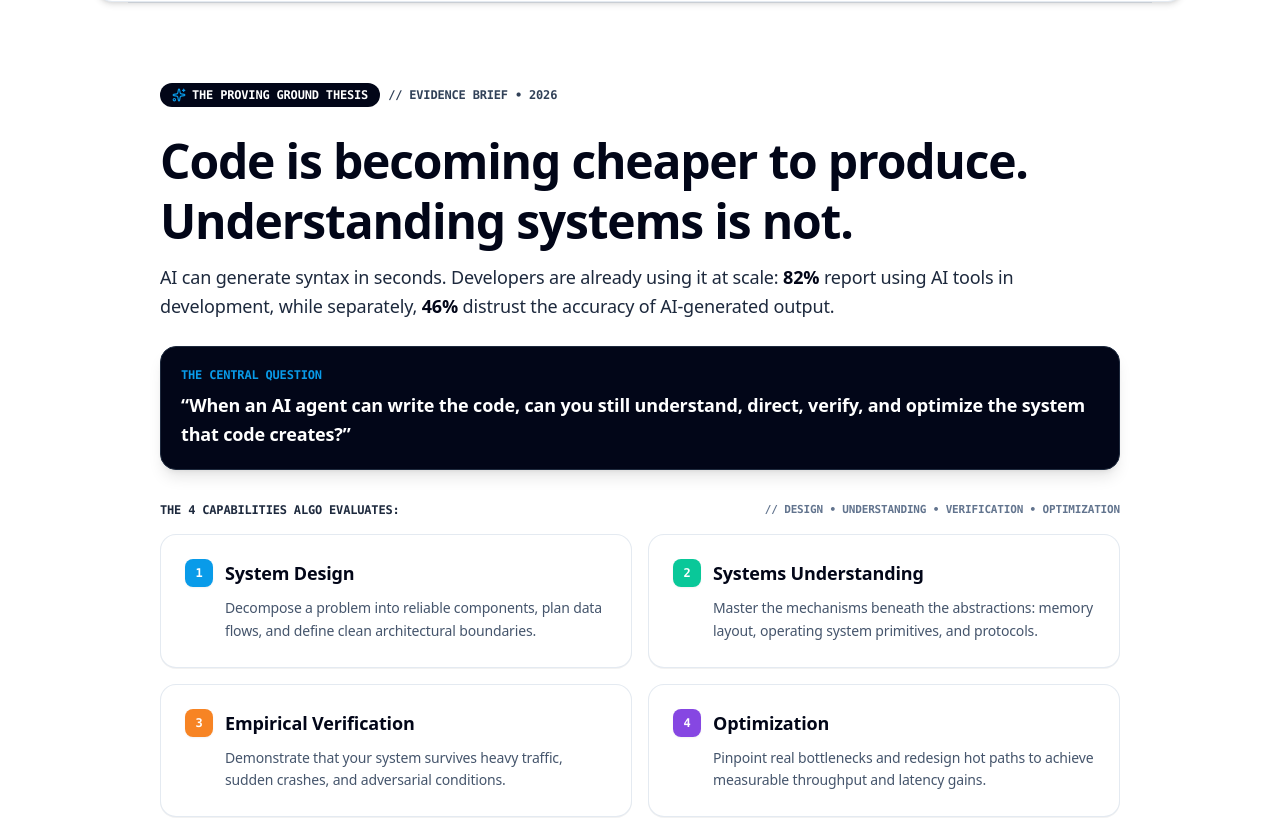
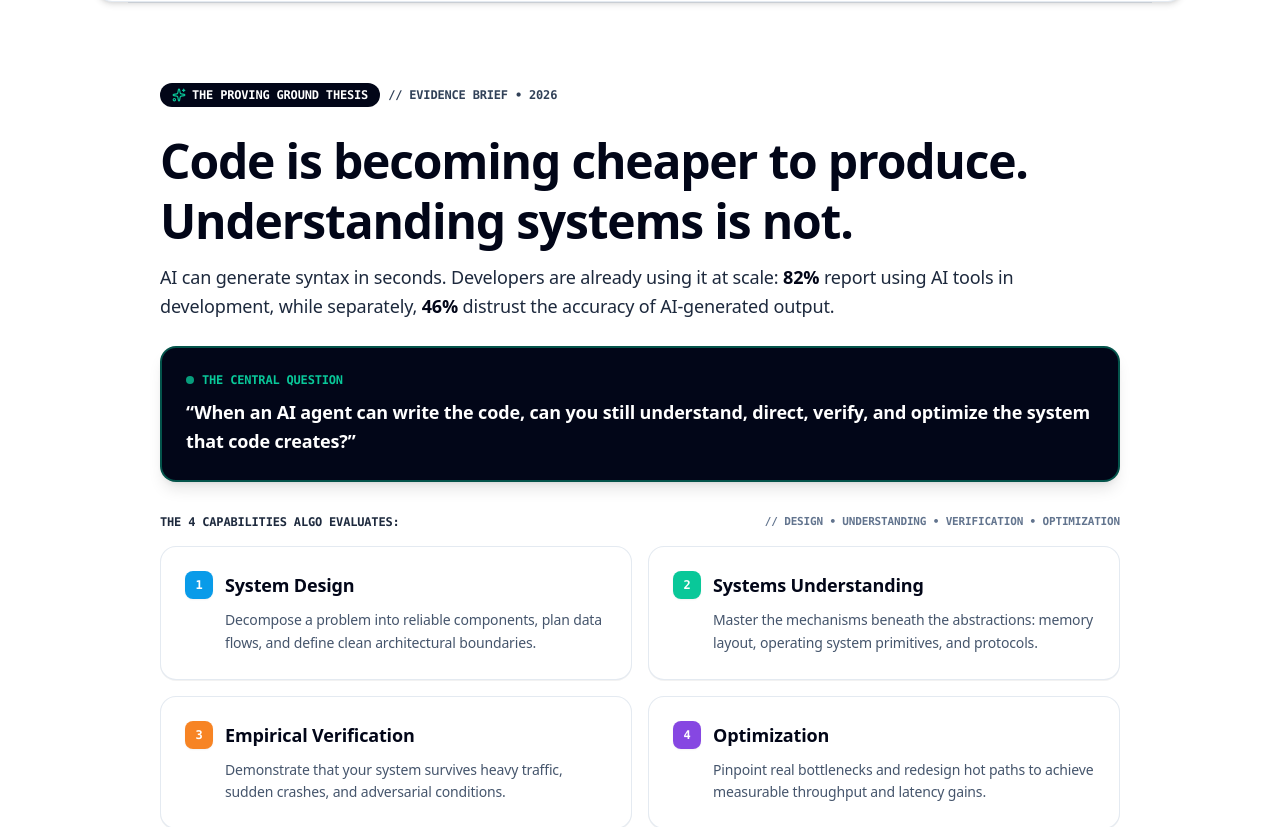
Before and after one commit to PandiaJason/ALGO, a Next.js app: page / in a window 1280 px wide. Shown: the part 780-1607 px from the top of the page. Built offline with nearby package versions, Linux system fonts and the light colour scheme; no server answers.

Commit message:
style: use brand green color for Central Question and Case Study CTA, remove duplicate case study banner

```diff
--- a/src/app/page.tsx
+++ b/src/app/page.tsx
@@ -7,7 +7,6 @@ import { HeroTerminal } from "@/components/home/hero-terminal";
 import { DailyChallengeBanner } from "@/components/home/daily-challenge-banner";
 import { HomeManifesto } from "@/components/home/home-manifesto";
 import { HomeWishlist } from "@/components/home/home-wishlist";
-import { HomeCaseStudyBanner } from "@/components/home/home-case-study-banner";
 import { ChevronRight, Play, Route } from "lucide-react";
 
 export const dynamic = "force-dynamic";
@@ -85,11 +84,6 @@ export default async function HomePage() {
         {/* 6. JOIN WISHLIST & DIRECT MESSAGE (Queued in Admin Control)    */}
         {/* ============================================================== */}
         <HomeWishlist />
-
-        {/* ============================================================== */}
-        {/* 7. FULL RESEARCH BRIEF & CASE STUDY BANNER                     */}
-        {/* ============================================================== */}
-        <HomeCaseStudyBanner />
       </main>
 
       <Footer />
--- a/src/components/explore/explore-manifesto.tsx
+++ b/src/components/explore/explore-manifesto.tsx
@@ -34,7 +34,7 @@ export function ExploreManifesto() {
       <section className="space-y-6 pt-2 border-b border-slate-200/80 pb-14">
         <div className="flex flex-wrap items-center gap-2">
           <span className="inline-flex items-center gap-1.5 px-3 py-1 rounded-full text-xs font-mono font-bold tracking-wider uppercase bg-slate-950 text-white">
-            <FileText className="w-3.5 h-3.5 text-[#099BE9]" />
+            <FileText className="w-3.5 h-3.5 text-[#09C899]" />
             Case Study: Systems Engineering in the Agentic Era
           </span>
           <span className="text-xs font-mono font-bold text-slate-700">
@@ -52,9 +52,12 @@ export function ExploreManifesto() {
           </p>
         </div>
 
-        <div className="p-6 rounded-2xl bg-slate-950 text-white shadow-lg border border-slate-800 space-y-3">
-          <div className="text-xs font-mono uppercase tracking-wider text-[#099BE9] font-bold">
-            The Central Question
+        <div className="p-6 rounded-2xl bg-slate-950 text-white shadow-lg border-2 border-[#09C899]/40 space-y-3">
+          <div className="flex items-center gap-2">
+            <span className="w-2 h-2 rounded-full bg-[#09C899] animate-pulse" />
+            <span className="text-xs font-mono uppercase tracking-wider text-[#09C899] font-bold">
+              The Central Question
+            </span>
           </div>
           <p className="text-lg sm:text-xl font-extrabold text-white leading-relaxed">
             &ldquo;When an AI agent can write the code, can you still understand, direct, verify, and optimize the system that code creates?&rdquo;
--- a/src/components/home/home-manifesto.tsx
+++ b/src/components/home/home-manifesto.tsx
@@ -22,7 +22,7 @@ export function HomeManifesto() {
       <div className="space-y-6">
         <div className="flex flex-wrap items-center gap-2">
           <span className="inline-flex items-center gap-1.5 px-3 py-1 rounded-full text-xs font-mono font-bold uppercase tracking-wider bg-slate-950 text-white">
-            <Sparkles className="w-3.5 h-3.5 text-[#099BE9]" />
+            <Sparkles className="w-3.5 h-3.5 text-[#09C899]" />
             The Proving Ground Thesis
           </span>
           <span className="text-xs font-mono font-bold text-slate-700">
@@ -42,9 +42,12 @@ export function HomeManifesto() {
           </p>
         </div>
 
-        <div className="p-5 rounded-2xl bg-slate-950 text-white shadow-lg border border-slate-800 space-y-2">
-          <div className="text-xs font-mono uppercase tracking-wider text-[#099BE9] font-bold">
-            The Central Question
+        <div className="p-5 sm:p-6 rounded-2xl bg-slate-950 text-white shadow-lg border-2 border-[#09C899]/40 space-y-2.5">
+          <div className="flex items-center gap-2">
+            <span className="w-2 h-2 rounded-full bg-[#09C899] animate-pulse" />
+            <span className="text-xs font-mono uppercase tracking-wider text-[#09C899] font-bold">
+              The Central Question
+            </span>
           </div>
           <p className="text-base sm:text-lg font-bold text-white leading-relaxed">
             &ldquo;When an AI agent can write the code, can you still understand, direct, verify, and optimize the system that code creates?&rdquo;
@@ -487,27 +490,27 @@ export function HomeManifesto() {
       {/* 7. CTA: READ FULL CASE STUDY                                   */}
       {/* ============================================================== */}
       <div className="pt-4 border-t border-slate-200">
-        <div className="rounded-2xl border border-slate-200 bg-slate-50 p-6 sm:p-8 flex flex-col sm:flex-row items-center justify-between gap-6 shadow-2xs">
+        <div className="rounded-3xl bg-slate-950 text-white p-6 sm:p-8 flex flex-col sm:flex-row items-center justify-between gap-6 shadow-xl border-2 border-[#09C899]/30">
           <div className="space-y-1.5 text-center sm:text-left">
             <div className="flex items-center justify-center sm:justify-start gap-2">
-              <span className="text-xs font-mono font-bold text-[#099BE9] uppercase tracking-wider">
+              <span className="text-xs font-mono font-bold text-[#09C899] uppercase tracking-wider">
                 DEEP RESEARCH &amp; ANALYSIS
               </span>
-              <span className="text-xs font-mono text-slate-500">• 20-System Curriculum</span>
+              <span className="text-xs font-mono text-slate-400">• 20-System Curriculum</span>
             </div>
-            <h4 className="text-lg sm:text-xl font-extrabold text-slate-950 tracking-tight">
+            <h4 className="text-lg sm:text-xl font-extrabold text-white tracking-tight">
               Case Study: Systems Engineering in the Agentic Era
             </h4>
-            <p className="text-xs sm:text-sm text-slate-700 font-medium max-w-xl">
+            <p className="text-xs sm:text-sm text-slate-300 font-normal max-w-xl">
               Explore the 10 invariant dimensions of systems thinking, the 6-stage engineering progression, the 20-system curriculum, and full empirical data from SWE-bench and developer reports.
             </p>
           </div>
 
           <Link
             href="/case-study"
-            className="inline-flex items-center gap-2 px-5 py-3 rounded-xl text-xs sm:text-sm font-bold text-white bg-slate-950 hover:bg-slate-800 transition-all shadow-sm shrink-0 active:scale-95"
+            className="inline-flex items-center gap-2 px-6 py-3 rounded-xl text-xs sm:text-sm font-bold text-white bg-[#09C899] hover:bg-[#0AA793] shadow-md shadow-[#09C899]/25 transition-all shrink-0 active:scale-95"
           >
-            <FileText className="w-4 h-4 text-[#099BE9]" />
+            <FileText className="w-4 h-4 text-white" />
             <span>Read Full Case Study</span>
             <ArrowRight className="w-4 h-4" />
           </Link>
```
